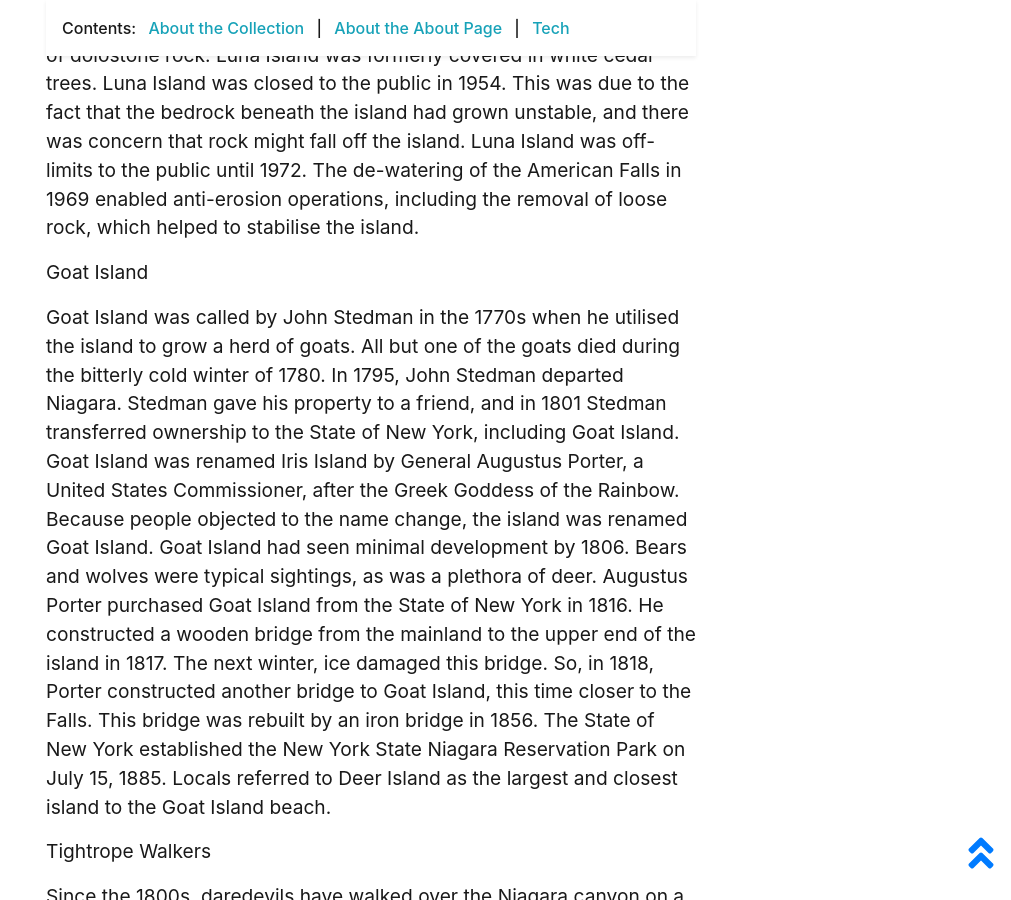
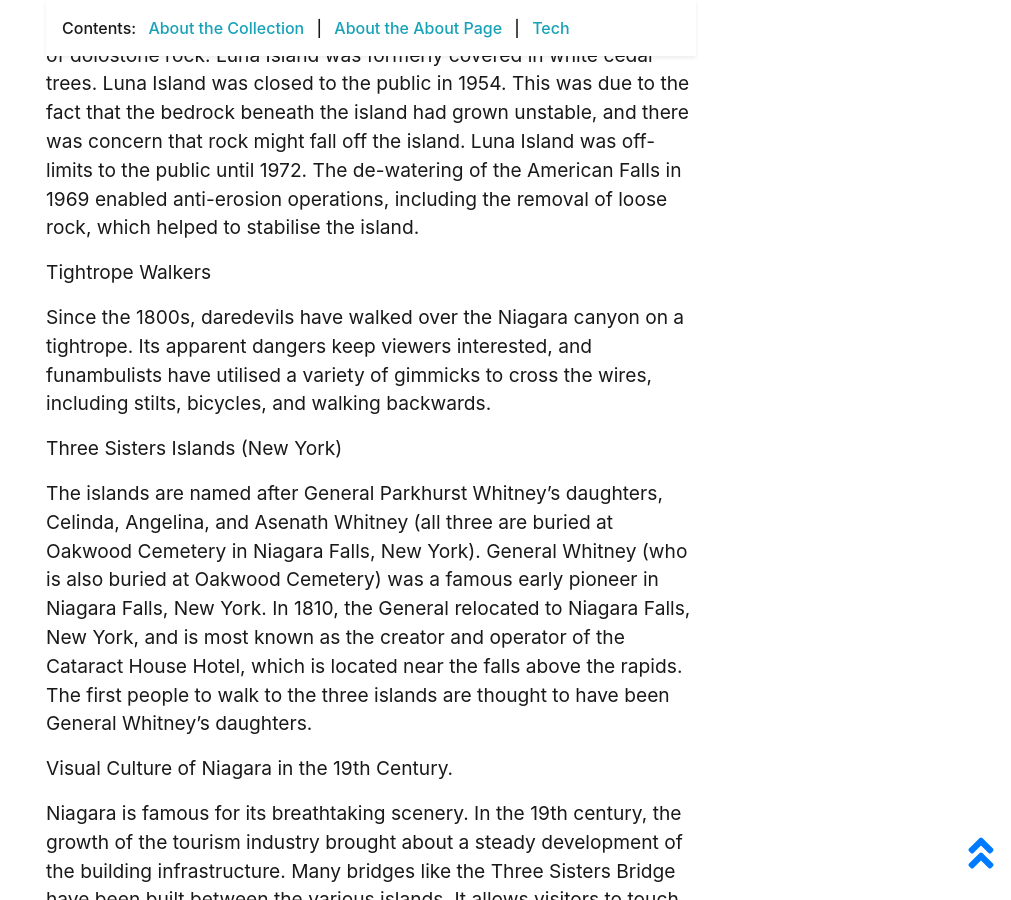
Before and after one commit to JingyueZ/history, a Jekyll site: the page built from pages/about.md, in a window 1280 px wide and 900 px high, scrolled down 1675 px. Shown: the whole window, without its empty margins (269-1280 px from the left). Built offline with Jekyll 4.4.1, drawn with Linux system fonts in a browser that asks for light colours.

Commit message:
Update about.md

```diff
--- a/pages/about.md
+++ b/pages/about.md
@@ -31,11 +31,6 @@
 Originally known as Prospect Island, it was renamed Luna Island when legendary lunar rainbows were observed over it on clear moonlight evenings in the 1800s. Unfortunately, due to the Falls' nightly illumination, moon rainbows are rarely observed today.
 Luna Island is about 3/4 of an acre in size and is mostly made up of a thick covering of dolostone rock. Luna Island was formerly covered in white cedar trees.
 Luna Island was closed to the public in 1954. This was due to the fact that the bedrock beneath the island had grown unstable, and there was concern that rock might fall off the island. Luna Island was off-limits to the public until 1972. The de-watering of the American Falls in 1969 enabled anti-erosion operations, including the removal of loose rock, which helped to stabilise the island.
-
-Goat Island
-
-Goat Island was called by John Stedman in the 1770s when he utilised the island to grow a herd of goats. All but one of the goats died during the bitterly cold winter of 1780. In 1795, John Stedman departed Niagara. Stedman gave his property to a friend, and in 1801 Stedman transferred ownership to the State of New York, including Goat Island.
-Goat Island was renamed Iris Island by General Augustus Porter, a United States Commissioner, after the Greek Goddess of the Rainbow. Because people objected to the name change, the island was renamed Goat Island. Goat Island had seen minimal development by 1806. Bears and wolves were typical sightings, as was a plethora of deer. Augustus Porter purchased Goat Island from the State of New York in 1816. He constructed a wooden bridge from the mainland to the upper end of the island in 1817. The next winter, ice damaged this bridge. So, in 1818, Porter constructed another bridge to Goat Island, this time closer to the Falls. This bridge was rebuilt by an iron bridge in 1856. The State of New York established the New York State Niagara Reservation Park on July 15, 1885. Locals referred to Deer Island as the largest and closest island to the Goat Island beach.
 
 Tightrope Walkers
 
```
